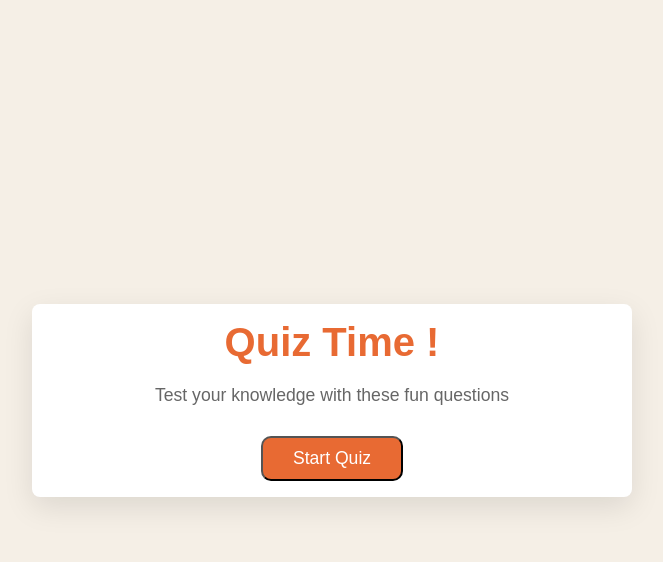
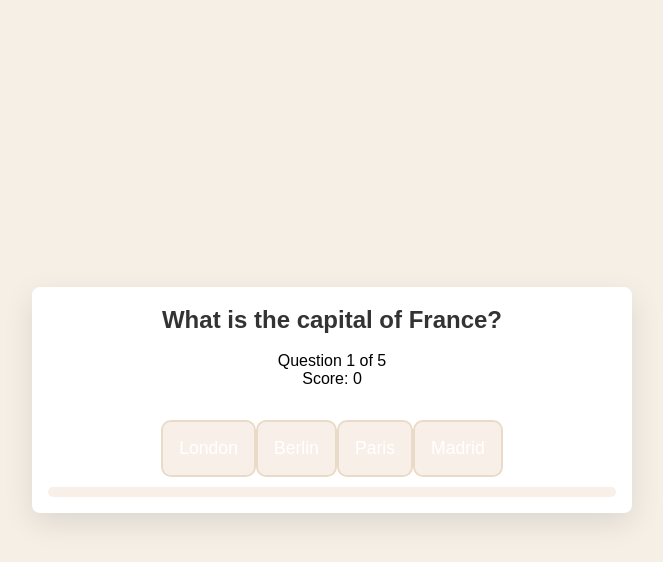
Before and after one commit to MohamedAliShaltoot/HTML-and-CSS-For-Absolute-Beginners-2024-Crash-Course, a plain HTML site: page quiz_game/index.html in a window 1280 px wide. Both pictures are taken after a click on the button "Start Quiz". Shown: the whole page, without its empty margins (308-971 px from the left). Drawn offline with Linux system fonts and the light colour scheme.

Commit message:
Modify html file

```diff
--- a/quiz_game/index.html
+++ b/quiz_game/index.html
@@ -11,7 +11,7 @@
       <div class="screen active" id="start-screen">
         <h1>Quiz Time !</h1>
         <p id="question">Test your knowledge with these fun questions</p>
-        <button id="start-button" class="btn">Start Quiz</button>
+        <button id="start-btn" class="btn">Start Quiz</button>
       </div>
 
       <div class="screen" id="quiz-screen">
@@ -19,7 +19,7 @@
           <h2 id="question-text" >Questions will appear here </h2>
           <div id="quiz-info">
             <p>
-              Question <span id="current-question">1</span> of <span>5</span>
+              Question <span id="current-question">1</span> of <span id="total-questions">5</span>
             </p>
    <p>
               Score: <span id="score">0
@@ -28,7 +28,7 @@
           </div>
         </div>
 
- <div id="anwers-container" class="anwers-container">
+ <div id="answers-container" class="anwers-container">
     <!--
     Answers will put here when reach to js code -->
       </div>
```
